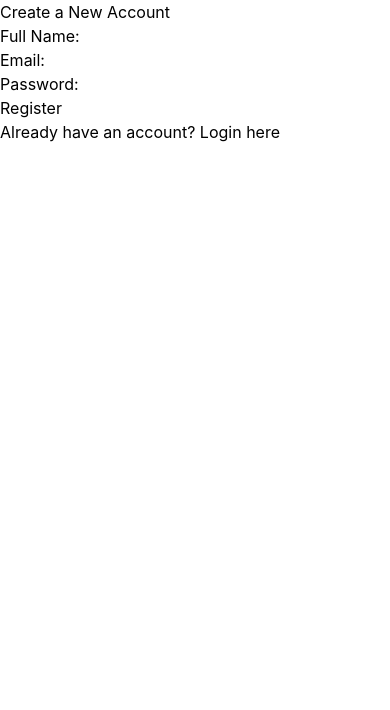
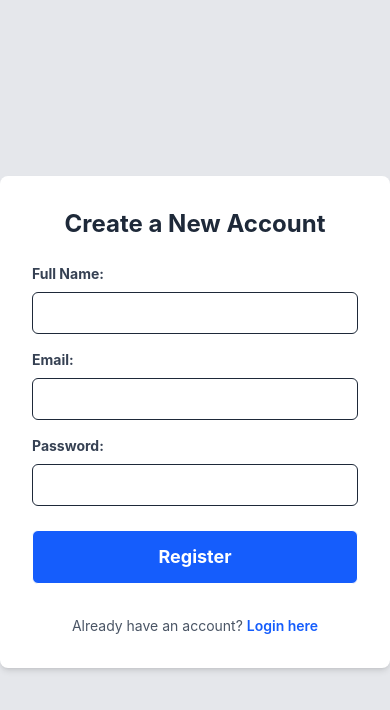
Before and after one commit to temihuss/internship-project1, a Next.js app: page /register in a window 390 px wide. Shown: the top 710 px of the page. Built offline with nearby package versions, Linux system fonts and the light colour scheme.

Commit message:
style: Finalized Tailwind CSS layout and responsive design for authentication pages

```diff
--- a/app/register/page.jsx
+++ b/app/register/page.jsx
@@ -23,42 +23,46 @@ export default function RegisterPage(){
     };
 
     return(
-        <div>
-            <h1>Create a New Account</h1>
+        <div className="min-h-screen flex justify-center items-center bg-gray-200">
+        <div className="bg-white p-8 rounded-lg shadow-md w-full max-w-md">
+            <h1 className='text-center font-bold text-gray-800 text-2xl mb-6'>Create a New Account</h1>
 
-            <form onSubmit={handleRegister}>
+            <form onSubmit={handleRegister} className='space-y-4 '>
 
                 <div>
-                    <label>Full Name: </label>
+                    <label className='block font-bold text-sm text-gray-700 mb-2'>Full Name: </label>
                     <input type="text"
                            value={name}
                            onChange={(e) =>setName(e.target.value)}
-                           required />
+                           required
+                           className='w-full border border-gray-800 rounded-md px-3 py-2 focus:outline-none focus:ring-2 focus:ring-blue-200 '/>
                 </div>
 
                  <div>
-                    <label>Email: </label>
+                    <label className='block font-bold text-sm text-gray-700 mb-2'>Email: </label>
                     <input type="email"
                            value={email}
                            onChange={(e) => setEmail(e.target.value)}
                             required
-                            />
+                            className='w-full border border-gray-800 rounded-md px-3 py-2 focus:outline-none focus:ring-2 focus:ring-blue-200 '/>
                 </div>
 
                 <div>
-                    <label>Password: </label>
+                    <label className='block font-bold text-sm text-gray-700 mb-2'>Password: </label>
                     <input type="password"
                            value={password}
                            onChange={(e) => setPassword(e.target.value)}
-                           required />
+                           required
+                           className='w-full border border-gray-800 rounded-md px-3 py-2 focus:outline-none focus:ring-2 focus:ring-blue-200 '/>
                 </div>
 
-                 <button type="submit">Register</button>
+                 <button type="submit" className="w-full border font-bold my-2 p-3 bg-blue-600 text-white text-lg rounded-md hover:bg-blue-700 transition-colors transition-transform  active:translate-y-0.5">Register</button>
             </form>
 
-            <div>
-                <p>Already have an account? <Link href="/login">Login here</Link></p>
+            <div className='mt-6'>
+                <p className='text-gray-600 text-center text-sm '>Already have an account? <Link href="/login" className="text-blue-600 hover:underline font-semibold">Login here</Link></p>
             </div>
+        </div>
         </div>
     );
 }
```
